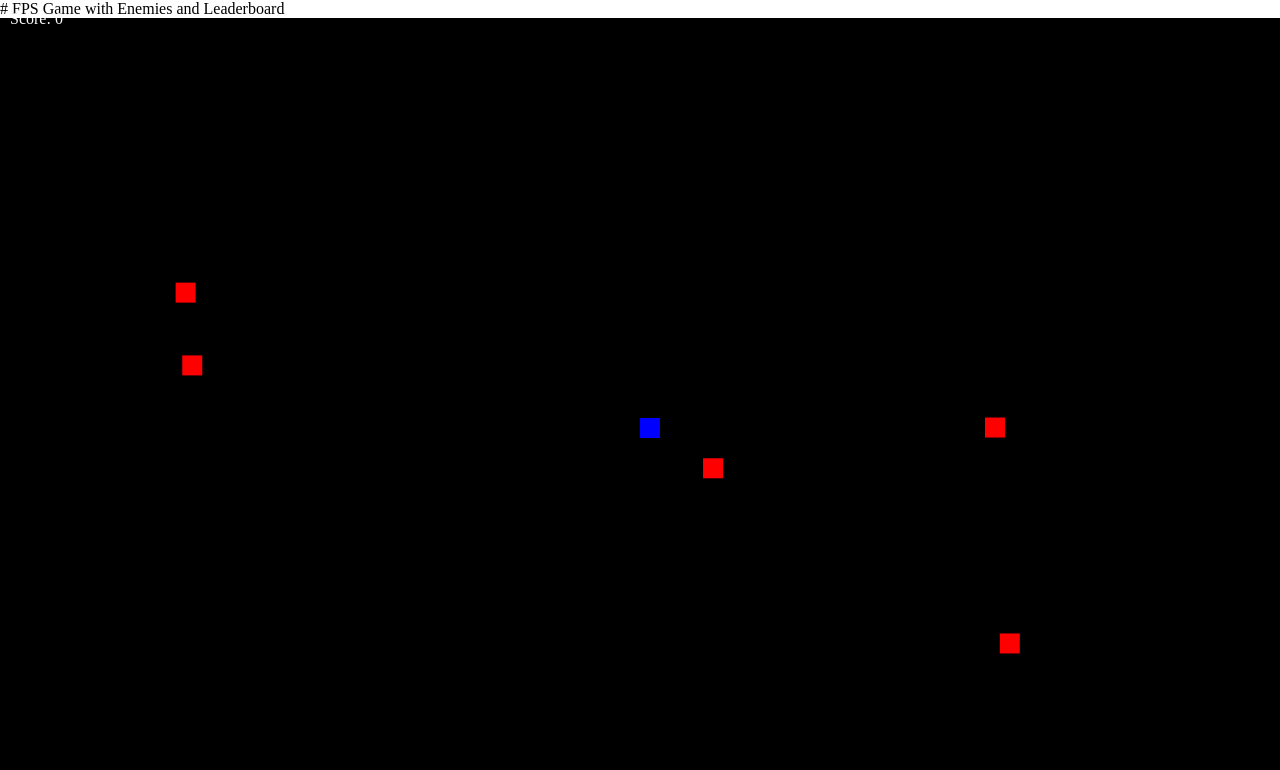
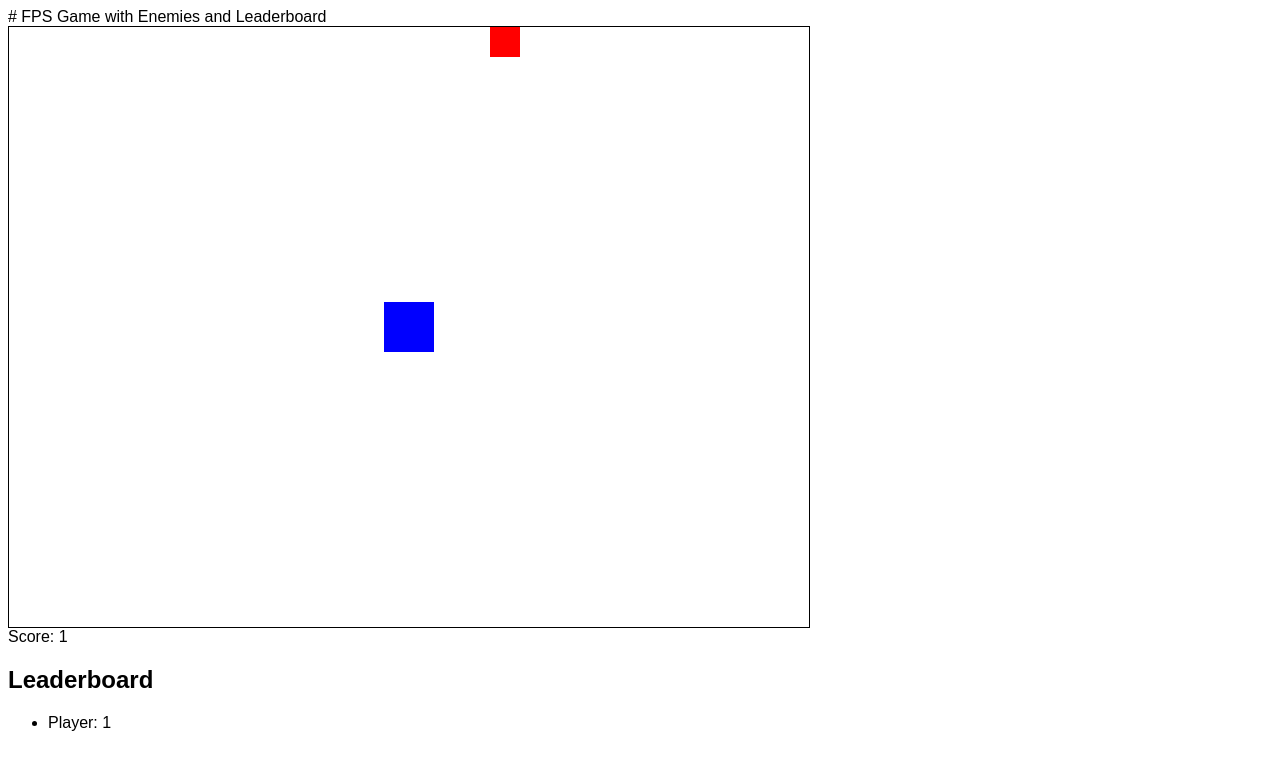
Before and after one commit to quickvr/PJ-DISCORD, a plain HTML site: page index.html in a window 1280 px wide. Drawn offline with Linux system fonts and the light colour scheme.

Commit message:
Update index.html

```diff
--- a/index.html
+++ b/index.html
@@ -7,100 +7,94 @@
     <meta name="viewport" content="width=device-width, initial-scale=1.0">
     <title>FPS Game</title>
     <style>
-        body { margin: 0; overflow: hidden; }
-        canvas { background: #000; display: block; margin: auto; }
-        #leaderboard { position: absolute; top: 10px; left: 10px; color: white; }
+        body { font-family: Arial, sans-serif; }
+        #gameArea { width: 800px; height: 600px; border: 1px solid #000; position: relative; overflow: hidden; }
+        .player { width: 50px; height: 50px; background: blue; position: absolute; }
+        .enemy { width: 30px; height: 30px; background: red; position: absolute; }
+        #leaderboard { margin-top: 20px; }
     </style>
 </head>
 <body>
-    <div id="leaderboard">Score: 0</div>
-    <canvas id="gameCanvas"></canvas>
+
+<div id="gameArea">
+    <div class="player" id="player"></div>
+</div>
+<div id="score">Score: 0</div>
+<div id="leaderboard">
+    <h2>Leaderboard</h2>
+    <ul id="leaderboardList"></ul>
+</div>
+
 <script>
-        const canvas = document.getElementById('gameCanvas');
-        const ctx = canvas.getContext('2d');
-        canvas.width = window.innerWidth;
-        canvas.height = window.innerHeight;
+    const player = document.getElementById('player');
+    const gameArea = document.getElementById('gameArea');
+    const scoreDisplay = document.getElementById('score');
+    const leaderboardList = document.getElementById('leaderboardList');
+    let score = 0;
 
-        let player = { x: canvas.width / 2, y: canvas.height / 2, score: 0 };
-        let bullets = [];
-        let enemies = [];
-        const enemyCount = 5;
+    player.style.left = '375px';
+    player.style.top = '275px';
 
-        function createEnemies() {
-            for (let i = 0; i < enemyCount; i++) {
-                enemies.push({ x: Math.random() * canvas.width, y: Math.random() * canvas.height });
+    document.addEventListener('keydown', movePlayer);
+    setInterval(spawnEnemy, 1000);
+
+    function movePlayer(event) {
+        const step = 10;
+        const playerRect = player.getBoundingClientRect();
+        if (event.key === 'ArrowUp' && playerRect.top > gameArea.getBoundingClientRect().top) {
+            player.style.top = `${playerRect.top - step}px`;
+        } else if (event.key === 'ArrowDown' && playerRect.bottom < gameArea.getBoundingClientRect().bottom) {
+            player.style.top = `${playerRect.top + step}px`;
+        } else if (event.key === 'ArrowLeft' && playerRect.left > gameArea.getBoundingClientRect().left) {
+            player.style.left = `${playerRect.left - step}px`;
+        } else if (event.key === 'ArrowRight' && playerRect.right < gameArea.getBoundingClientRect().right) {
+            player.style.left = `${playerRect.left + step}px`;
         }
     }
 
-        function drawPlayer() {
-            ctx.fillStyle = 'blue';
-            ctx.fillRect(player.x, player.y, 20, 20);
+    function spawnEnemy() {
+        const enemy = document.createElement('div');
+        enemy.classList.add('enemy');
+        enemy.style.left = `${Math.random() * (gameArea.clientWidth - 30)}px`;
+        enemy.style.top = '0px';
+        gameArea.appendChild(enemy);
+        moveEnemy(enemy);
     }
 
-        function drawEnemies() {
-            ctx.fillStyle = 'red';
-            enemies.forEach(enemy => {
-                ctx.fillRect(enemy.x, enemy.y, 20, 20);
-            });
+    function moveEnemy(enemy) {
+        let enemyInterval = setInterval(() => {
+            const enemyRect = enemy.getBoundingClientRect();
+            if (enemyRect.bottom < gameArea.getBoundingClientRect().bottom) {
+                enemy.style.top = `${enemyRect.top + 5}px`;
+            } else {
+                clearInterval(enemyInterval);
+                gameArea.removeChild(enemy);
+            }
+            checkCollision(enemy);
+        }, 100);
     }
 
-        function drawBullets() {
-            ctx.fillStyle = 'yellow';
-            bullets.forEach(bullet => {
-                ctx.fillRect(bullet.x, bullet.y, 5, 5);
-            });
+    function checkCollision(enemy) {
+        const enemyRect = enemy.getBoundingClientRect();
+        const playerRect = player.getBoundingClientRect();
+        if (!(enemyRect.right < playerRect.left ||
+              enemyRect.left > playerRect.right ||
+              enemyRect.bottom < playerRect.top ||
+              enemyRect.top > playerRect.bottom)) {
+            score++;
+            scoreDisplay.innerText = `Score: ${score}`;
+            gameArea.removeChild(enemy);
+            updateLeaderboard();
+        }
     }
 
-        function updateEnemies() {
-            enemies.forEach(enemy => {
-                if (enemy.x < player.x) enemy.x += 0.5;
-                if (enemy.x > player.x) enemy.x -= 0.5;
-                if (enemy.y < player.y) enemy.y += 0.5;
-                if (enemy.y > player.y) enemy.y -= 0.5;
-            });
+    function updateLeaderboard() {
+        leaderboardList.innerHTML = '';
+        const scoreItem = document.createElement('li');
+        scoreItem.innerText = `Player: ${score}`;
+        leaderboardList.appendChild(scoreItem);
     }
+</script>
 
-        function updateBullets() {
-            bullets.forEach((bullet, index) => {
-                bullet.y -= 5;
-                if (bullet.y < 0) bullets.splice(index, 1);
-            });
-        }
-
-        function checkCollisions() {
-            bullets.forEach((bullet, bIndex) => {
-                enemies.forEach((enemy, eIndex) => {
-                    if (bullet.x < enemy.x + 20 && bullet.x + 5 > enemy.x && bullet.y < enemy.y + 20 && bullet.y + 5 > enemy.y) {
-                        bullets.splice(bIndex, 1);
-                        enemies.splice(eIndex, 1);
-                        player.score += 10;
-                        document.getElementById('leaderboard').innerText = 'Score: ' + player.score;
-                    }
-                });
-            });
-        }
-
-        function gameLoop() {
-            ctx.clearRect(0, 0, canvas.width, canvas.height);
-            drawPlayer();
-            drawEnemies();
-            drawBullets();
-            updateEnemies();
-            updateBullets();
-            checkCollisions();
-            requestAnimationFrame(gameLoop);
-        }
-
-        window.addEventListener('keydown', (e) => {
-            if (e.key === 'ArrowUp') player.y -= 5;
-            if (e.key === 'ArrowDown') player.y += 5;
-            if (e.key === 'ArrowLeft') player.x -= 5;
-            if (e.key === 'ArrowRight') player.x += 5;
-            if (e.key === ' ') bullets.push({ x: player.x + 7.5, y: player.y });
-        });
-
-        createEnemies();
-        gameLoop();
-    </script>
 </body>
 </html>
```
Lines whose indentation alone changed are shown as unchanged.
